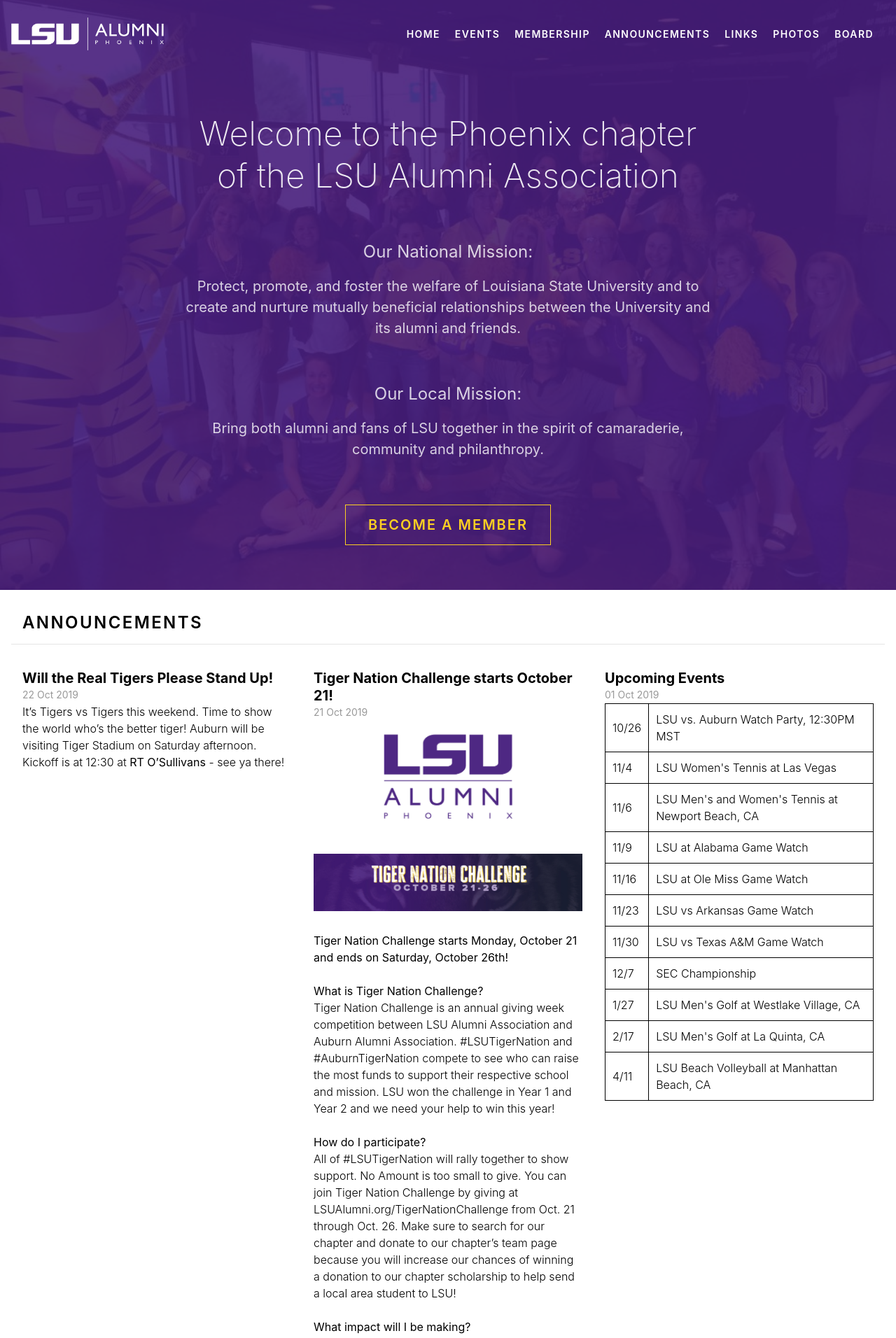
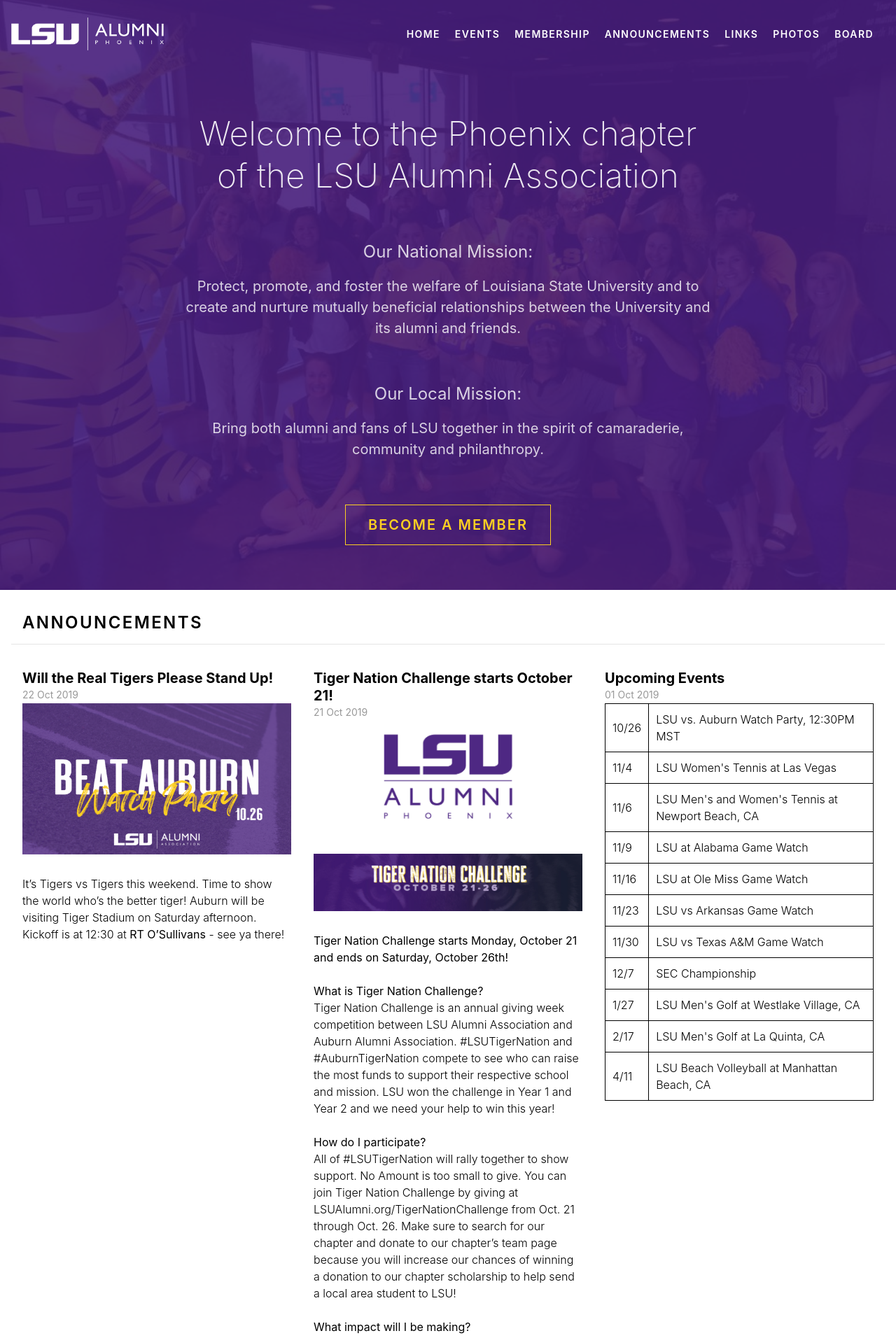
Before and after one commit to lsu-phoenix-alumni/lsu-phoenix-alumni.github.io, a Jekyll site: the page built from index.html, in a window 1280 px wide. Shown: the top 1912 px of the page at 70% size. Built offline with Jekyll 4.4.1, drawn with Linux system fonts in a browser that asks for light colours.

Commit message:
Updated Lsu Auburn Watch Party

```diff
--- a/_announcements/LSU_Auburn_Watch_Party.markdown
+++ b/_announcements/LSU_Auburn_Watch_Party.markdown
@@ -3,4 +3,6 @@
 date: 2019-10-22 08:30:00 -07:00
 ---
 
+![alt text](https://lsu-phoenix-alumni.github.io/assets/img/AuburnWatchParty.png)
+<br>
 It's Tigers vs Tigers this weekend. Time to show the world who's the better tiger! Auburn will be visiting Tiger Stadium on Saturday afternoon. Kickoff is at 12:30 at **RT O'Sullivans** - see ya there!
```
